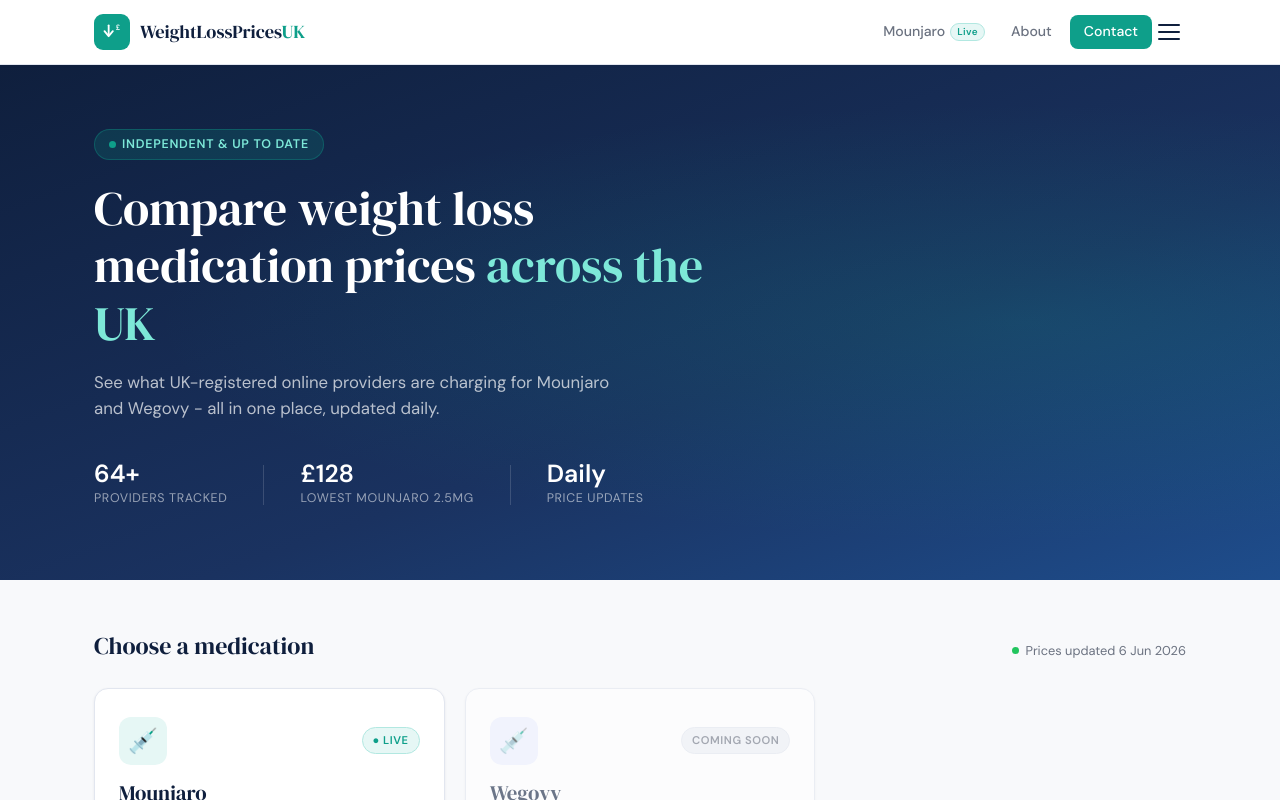
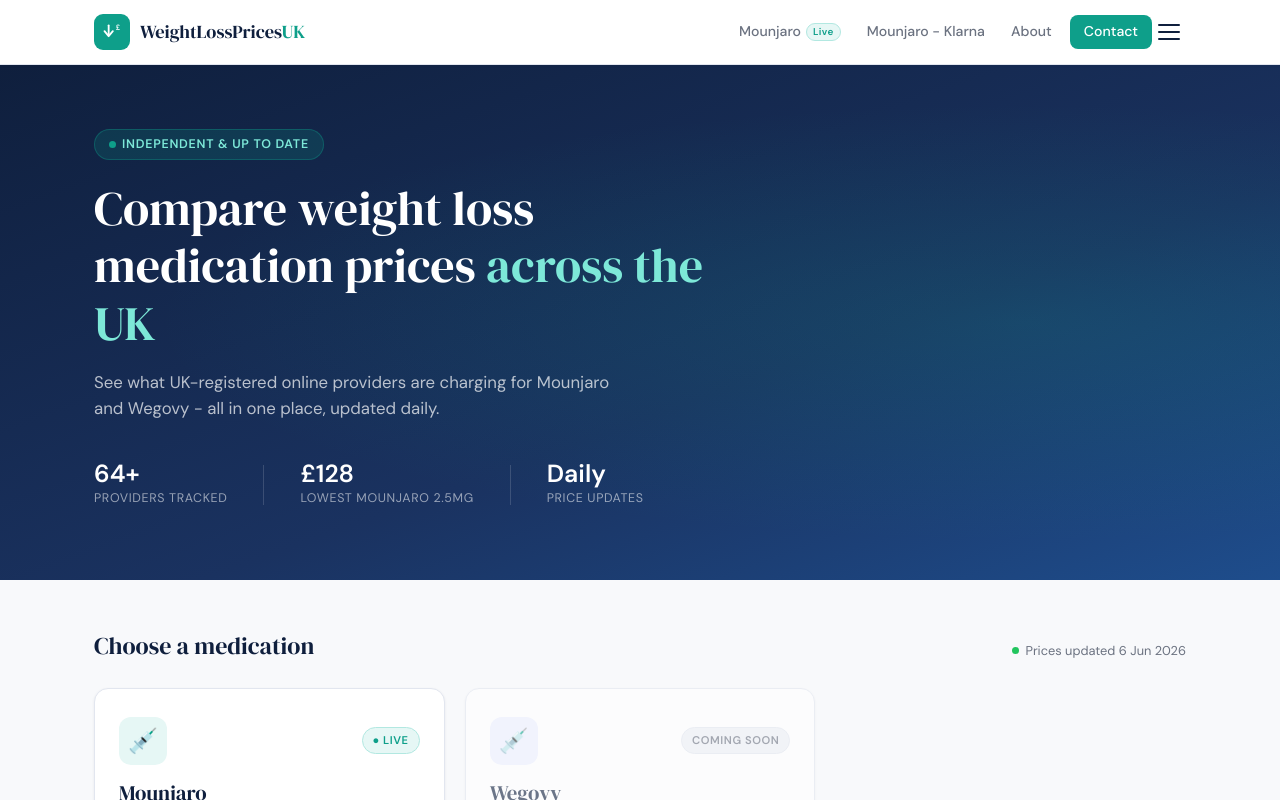
Before and after one commit to monikalukosaityte-lab/weightlosspricesuk, a Next.js app: page / in a window 1280 px wide. Shown: the top 800 px of the page. Built offline with nearby package versions, Linux system fonts and the light colour scheme.

Commit message:
Add Mounjaro Klarna link to nav
Co-Authored-By: Claude Sonnet 4.6 <noreply@anthropic.com>

```diff
--- a/app/NavBar.tsx
+++ b/app/NavBar.tsx
@@ -49,6 +49,7 @@ export default function NavBar() {
             Mounjaro
             <span style={{ fontSize: "0.62rem", fontWeight: 600, letterSpacing: "0.04em", padding: "1px 6px", borderRadius: 10, background: "#e6f7f5", color: "#0e9f8a", border: "1px solid #b2e8e1" }}>Live</span>
           </a>
+          <a href="/mounjaro/klarna" style={navLinkStyle("/mounjaro/klarna")}>Mounjaro - Klarna</a>
           <a href="/about" style={navLinkStyle("/about")}>About</a>
           <a
             href="/contact"
@@ -74,7 +75,7 @@ export default function NavBar() {
       {/* Mobile menu */}
       {menuOpen && (
         <div className="sm:hidden" style={{ borderTop: "1px solid #e2e6ef", background: "#fff", padding: "12px 20px 20px", display: "flex", flexDirection: "column", gap: 4 }}>
-          {([["Mounjaro", "/mounjaro"], ["About", "/about"]] as const).map(([label, href]) => (
+          {([["Mounjaro", "/mounjaro"], ["Mounjaro - Klarna", "/mounjaro/klarna"], ["About", "/about"]] as const).map(([label, href]) => (
             <a
               key={href}
               href={href}
```
